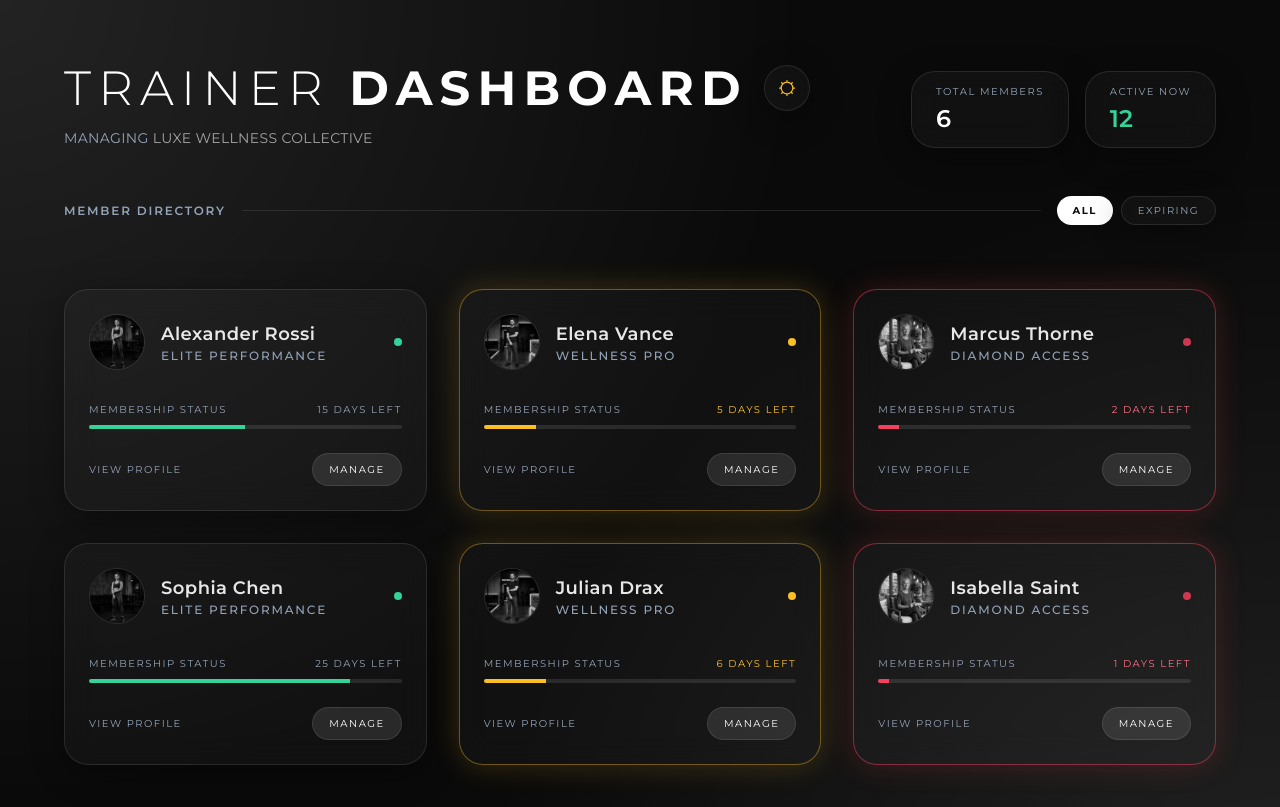
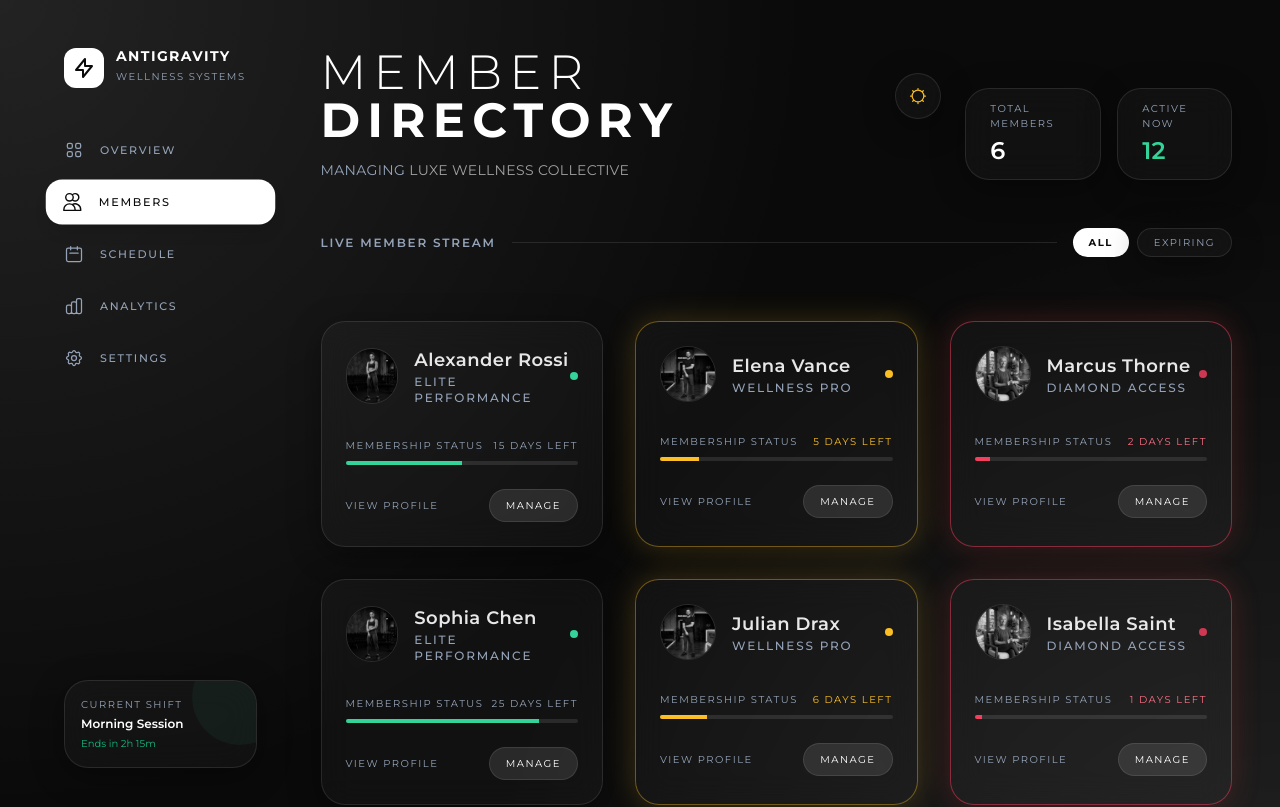
Before and after one commit to Bigu-16/Gym-membership, a React (Vite) app: page / in a window 1280 px wide. Shown: the top 807 px of the page. Built offline with nearby package versions, Linux system fonts and the light colour scheme.

Commit message:
Add Sidebar navigation and tab-based view switching to App layout

```diff
--- a/src/App.jsx
+++ b/src/App.jsx
@@ -1,8 +1,10 @@
 import React, { useState, useEffect } from 'react';
 import MemberGrid from './components/MemberGrid';
+import Sidebar from './components/Sidebar';
 
 const App = () => {
   const [theme, setTheme] = useState(localStorage.getItem('theme') || 'dark');
+  const [activeTab, setActiveTab] = useState('members');
   const [members] = useState([
     {
       id: 1,
@@ -63,12 +65,19 @@ const App = () => {
   };
 
   return (
-    <div className="min-h-screen p-8 md:p-16 text-[var(--text-primary)]">
+    <div className="min-h-screen flex gap-12 p-8 lg:p-12 text-[var(--text-primary)]">
+      <Sidebar activeTab={activeTab} onTabChange={setActiveTab} />
+
+      <div className="flex-grow max-w-7xl mx-auto">
         <header className="mb-12 flex flex-col md:flex-row justify-between items-start md:items-end gap-6">
           <div>
             <div className="flex items-center gap-4 mb-4">
               <h1 className="text-4xl md:text-5xl font-light tracking-luxury uppercase mb-0">
-              Trainer <span className="font-bold">Dashboard</span>
+                {activeTab === 'members' ? (
+                  <>Member <span className="font-bold">Directory</span></>
+                ) : (
+                  <>{activeTab} <span className="font-bold">Panel</span></>
+                )}
               </h1>
               <button
                 onClick={toggleTheme}
@@ -103,20 +112,35 @@ const App = () => {
           </div>
         </header>
 
-      <main>
+        <main className="transition-all duration-500">
+          {activeTab === 'members' ? (
+            <>
               <div className="flex items-center gap-4 mb-8">
-          <h2 className="text-xs uppercase tracking-luxury text-[var(--text-secondary)] font-semibold">Member Directory</h2>
+                <h2 className="text-xs uppercase tracking-luxury text-[var(--text-secondary)] font-semibold">Live Member Stream</h2>
                 <div className="h-[1px] flex-grow bg-[var(--glass-border)]"></div>
                 <div className="flex gap-2">
                   <button className="px-4 py-1.5 rounded-full text-[10px] uppercase tracking-luxury bg-[var(--text-primary)] text-[var(--bg-primary)] font-bold">All</button>
                   <button className="px-4 py-1.5 rounded-full text-[10px] uppercase tracking-luxury glass-card border-[var(--glass-border)] text-[var(--text-secondary)] hover:border-[var(--text-primary)] transition-all">Expiring</button>
                 </div>
               </div>
-
               <MemberGrid members={members} />
+            </>
+          ) : (
+            <div className="flex flex-col items-center justify-center min-h-[50vh] glass-card p-12 text-center">
+              <div className="w-16 h-16 mb-6 rounded-full bg-[var(--glass-border)] flex items-center justify-center animate-pulse-soft">
+                <svg className="w-8 h-8 text-[var(--text-secondary)]" fill="none" viewBox="0 0 24 24" stroke="currentColor">
+                  <path strokeLinecap="round" strokeLinejoin="round" strokeWidth={1.5} d="M19 11H5m14 0a2 2 0 012 2v6a2 2 0 01-2 2H5a2 2 0 01-2-2v-6a2 2 0 012-2m14 0V9a2 2 0 00-2-2M5 11V9a2 2 0 012-2m0 0V5a2 2 0 012-2h6a2 2 0 012 2v2M7 7h10" />
+                </svg>
+              </div>
+              <h2 className="text-xl font-light uppercase tracking-luxury mb-2">Module Initializing</h2>
+              <p className="text-[var(--text-secondary)] text-sm max-w-md">
+                The <span className="text-[var(--text-primary)] font-semibold uppercase">{activeTab}</span> interface is being optimized for your personalized trainer experience.
+              </p>
+            </div>
+          )}
         </main>
 
-      <footer className="mt-16 pt-8 border-t border-[var(--glass-border)] flex justify-between text-[10px] uppercase tracking-luxury text-[var(--text-secondary)]">
+        <footer className="mt-16 pt-8 border-t border-[var(--glass-border)] flex flex-wrap justify-between gap-6 text-[10px] uppercase tracking-luxury text-[var(--text-secondary)]">
           <span>© 2026 Antigravity Wellness Systems</span>
           <div className="flex gap-6">
             <a href="#" className="hover:text-[var(--text-primary)] transition-colors">Privacy</a>
@@ -125,6 +149,7 @@ const App = () => {
           </div>
         </footer>
       </div>
+    </div>
   );
 };
 
--- /dev/null
+++ b/src/components/Sidebar.jsx
@@ -0,0 +1,110 @@
+import React from 'react';
+
+const SidebarItem = ({ icon, label, active = false, onClick }) => (
+  <button
+    onClick={onClick}
+    className={`w-full flex items-center gap-4 px-4 py-3 rounded-2xl transition-all duration-300 group ${
+      active
+        ? 'bg-[var(--text-primary)] text-[var(--bg-primary)] shadow-lg scale-[1.02]'
+        : 'text-[var(--text-secondary)] hover:bg-[var(--card-hover)] hover:text-[var(--text-primary)]'
+    }`}
+  >
+    <div className={`transition-transform duration-300 ${active ? 'scale-110' : 'group-hover:scale-110'}`}>
+      {icon}
+    </div>
+    <span className="text-[11px] uppercase tracking-luxury font-medium">{label}</span>
+  </button>
+);
+
+const Sidebar = ({ activeTab = 'members', onTabChange }) => {
+  const menuItems = [
+    {
+      id: 'dashboard',
+      label: 'Overview',
+      icon: (
+        <svg className="w-5 h-5" fill="none" viewBox="0 0 24 24" stroke="currentColor">
+          <path strokeLinecap="round" strokeLinejoin="round" strokeWidth={1.5} d="M4 6a2 2 0 012-2h2a2 2 0 012 2v2a2 2 0 01-2 2H6a2 2 0 01-2-2V6zM14 6a2 2 0 012-2h2a2 2 0 012 2v2a2 2 0 01-2 2h-2a2 2 0 01-2-2V6zM4 16a2 2 0 012-2h2a2 2 0 012 2v2a2 2 0 01-2 2H6a2 2 0 01-2-2v-2zM14 16a2 2 0 012-2h2a2 2 0 012 2v2a2 2 0 01-2 2h-2a2 2 0 01-2-2v-2z" />
+        </svg>
+      )
+    },
+    {
+      id: 'members',
+      label: 'Members',
+      icon: (
+        <svg className="w-5 h-5" fill="none" viewBox="0 0 24 24" stroke="currentColor">
+          <path strokeLinecap="round" strokeLinejoin="round" strokeWidth={1.5} d="M12 4.354a4 4 0 110 5.292M15 21H3v-1a6 6 0 0112 0v1zm0 0h6v-1a6 6 0 00-9-5.197M13 7a4 4 0 11-8 0 4 4 0 018 0z" />
+        </svg>
+      )
+    },
+    {
+      id: 'schedule',
+      label: 'Schedule',
+      icon: (
+        <svg className="w-5 h-5" fill="none" viewBox="0 0 24 24" stroke="currentColor">
+          <path strokeLinecap="round" strokeLinejoin="round" strokeWidth={1.5} d="M8 7V3m8 4V3m-9 8h10M5 21h14a2 2 0 002-2V7a2 2 0 00-2-2H5a2 2 0 00-2 2v12a2 2 0 002 2z" />
+        </svg>
+      )
+    },
+    {
+      id: 'analytics',
+      label: 'Analytics',
+      icon: (
+        <svg className="w-5 h-5" fill="none" viewBox="0 0 24 24" stroke="currentColor">
+          <path strokeLinecap="round" strokeLinejoin="round" strokeWidth={1.5} d="M9 19v-6a2 2 0 00-2-2H5a2 2 0 00-2 2v6a2 2 0 002 2h2a2 2 0 002-2zm0 0V9a2 2 0 012-2h2a2 2 0 012 2v10m-6 0a2 2 0 002 2h2a2 2 0 002-2m0 0V5a2 2 0 012-2h2a2 2 0 012 2v14a2 2 0 01-2 2h-2a2 2 0 01-2-2z" />
+        </svg>
+      )
+    },
+    {
+      id: 'settings',
+      label: 'Settings',
+      icon: (
+        <svg className="w-5 h-5" fill="none" viewBox="0 0 24 24" stroke="currentColor">
+          <path strokeLinecap="round" strokeLinejoin="round" strokeWidth={1.5} d="M10.325 4.317c.426-1.756 2.924-1.756 3.35 0a1.724 1.724 0 002.573 1.066c1.543-.94 3.31.826 2.37 2.37a1.724 1.724 0 001.065 2.572c1.756.426 1.756 2.924 0 3.35a1.724 1.724 0 00-1.066 2.573c.94 1.543-.826 3.31-2.37 2.37a1.724 1.724 0 00-2.572 1.065c-.426 1.756-2.924 1.756-3.35 0a1.724 1.724 0 00-2.573-1.066c-1.543.94-3.31-.826-2.37-2.37a1.724 1.724 0 00-1.065-2.572c-1.756-.426-1.756-2.924 0-3.35a1.724 1.724 0 001.066-2.573c-.94-1.543.826-3.31 2.37-2.37.996.608 2.296.07 2.572-1.065z" />
+          <path strokeLinecap="round" strokeLinejoin="round" strokeWidth={1.5} d="M15 12a3 3 0 11-6 0 3 3 0 016 0z" />
+        </svg>
+      )
+    },
+  ];
+
+  return (
+    <aside className="w-64 h-[calc(100vh-4rem)] sticky top-8 hidden lg:flex flex-col gap-8">
+      <div className="px-4">
+        <div className="flex items-center gap-3 mb-2">
+          <div className="w-10 h-10 rounded-xl bg-[var(--text-primary)] flex items-center justify-center text-[var(--bg-primary)]">
+            <svg className="w-6 h-6" fill="none" viewBox="0 0 24 24" stroke="currentColor">
+              <path strokeLinecap="round" strokeLinejoin="round" strokeWidth={2} d="M13 10V3L4 14h7v7l9-11h-7z" />
+            </svg>
+          </div>
+          <div>
+            <h2 className="text-sm font-bold uppercase tracking-widest leading-none">Antigravity</h2>
+            <span className="text-[10px] text-[var(--text-secondary)] uppercase tracking-luxury">Wellness Systems</span>
+          </div>
+        </div>
+      </div>
+
+      <nav className="flex-grow flex flex-col gap-2">
+        {menuItems.map((item) => (
+          <SidebarItem
+            key={item.id}
+            {...item}
+            active={activeTab === item.id}
+            onClick={() => onTabChange(item.id)}
+          />
+        ))}
+      </nav>
+
+      <div className="mt-auto px-4 pb-4">
+        <div className="glass-card p-4 relative overflow-hidden group cursor-pointer">
+          <div className="relative z-10">
+            <span className="text-[10px] uppercase tracking-luxury text-[var(--text-secondary)] block mb-1">Current Shift</span>
+            <span className="text-xs font-semibold block">Morning Session</span>
+            <span className="text-[10px] text-emerald-500 block mt-1">Ends in 2h 15m</span>
+          </div>
+          <div className="absolute top-0 right-0 w-24 h-24 -mr-8 -mt-8 bg-[var(--accent-color)] opacity-5 rounded-full group-hover:scale-150 transition-transform duration-700"></div>
+        </div>
+      </div>
+    </aside>
+  );
+};
+
+export default Sidebar;
```
Lines whose indentation alone changed are shown as unchanged.
